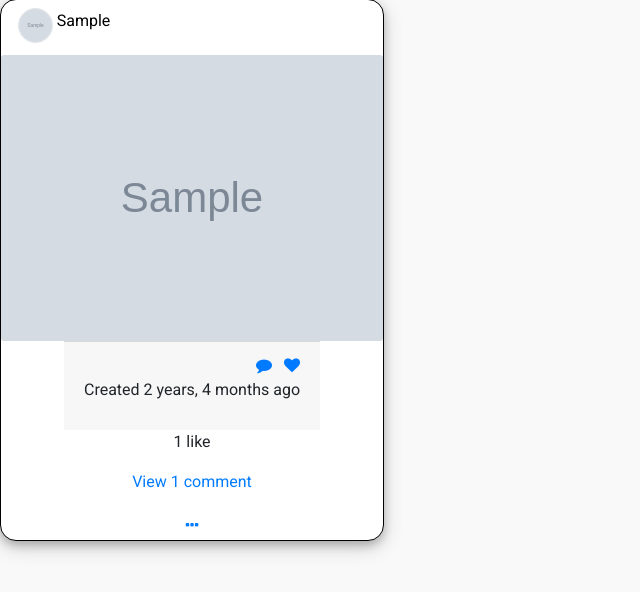
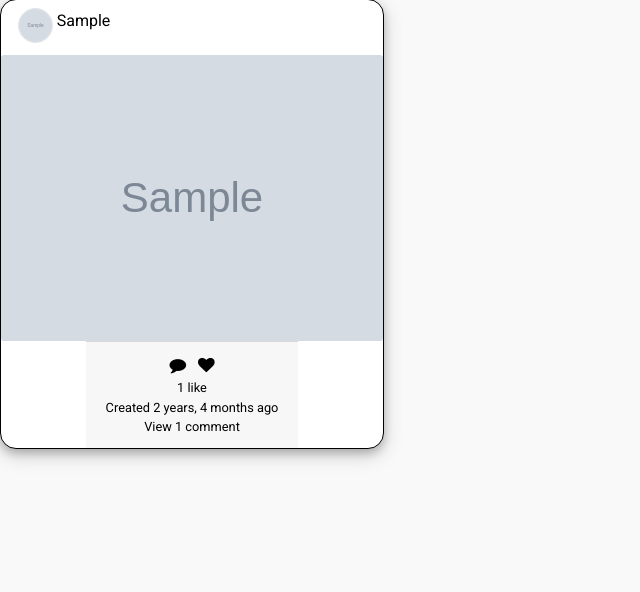
Before and after one commit to JoyChristine/Instagram, a Django app: page / in a window 1280 px wide. Shown: the part 134-726 px from the top of the page, without its empty margins (0-640 px from the left). Run offline with Django 4.2, Linux system fonts and the light colour scheme; a user stored in the database is signed in; tables that the repository leaves empty hold one stand-in row (values such as "Sample post"); grey boxes marked "Sample" are stand-in pictures; some libraries are stand-ins or nearby versions.

Commit message:
add id's to icons

```diff
--- a/app/templates/app/index.html
+++ b/app/templates/app/index.html
@@ -56,18 +56,21 @@
                             <img src="{{image.image.url}}"  class="card-img" width="100%" height="100%" alt=""/>
                         </div></a>
                     </div>
-                    <div class="card-footer">
+                    <div class="card-footer"  id="post-card-footer">
                         <a href="{% url 'comment' image.id%}" class="">
-                            <i class="fa fa-comment"></i>
+                            <i class="fa fa-comment " id="fa-com"></i>
+
                         </a>
                         &nbsp;
                         <a href="{% url 'like' image.id%}" class="">
-                            <i class="fa fa-heart"></i>
+                            <i class="fa fa-heart" id="fa-heart"></i>
                         </a>
-                        <p> Created {{image.created|timesince}} ago</p>
+                        <p> {{image.likes.count}} like{{image.likes.count|pluralize}}</p>
+                        <p > Created {{image.created|timesince}} ago</p>
+
+                        <p><a href="{% url 'comment' image.id%}">View {{image.comments.count}} comment{{image.comments.count|pluralize}}</a></p>
+
                     </div>
-                    <p> {{image.likes.count}} like{{image.likes.count|pluralize}}</p>
-                    <p><a href="{% url 'comment' image.id%}">View {{image.comments.count}} comment{{image.comments.count|pluralize}}</a></p>
 
                     {%for com in image.comments.all%}
                     <div class="comments" id="com">
@@ -75,15 +78,7 @@
                         <b>{{comment.comment}}</b>
 
                     </div>
-                    {%if user == user%}
-                    <button class="btn btn-link" type="button" id="dropdownMenuButton" data-toggle="dropdown" aria-haspopup="true" aria-expanded="false">
-                        <i class="fa fa-ellipsis-h post-buttons"></i>
-                    </button>
-                        <div class="dropdown-menu" aria-labelledby="dropdownMenuButton">
-                            <a class="dropdown-item" href="#">Update</a>
-                            <a class="dropdown-item" href="#">Delete</a>
-                        </div>
-                    {%endif%}
+
                     {% endfor %}
 
 
```
